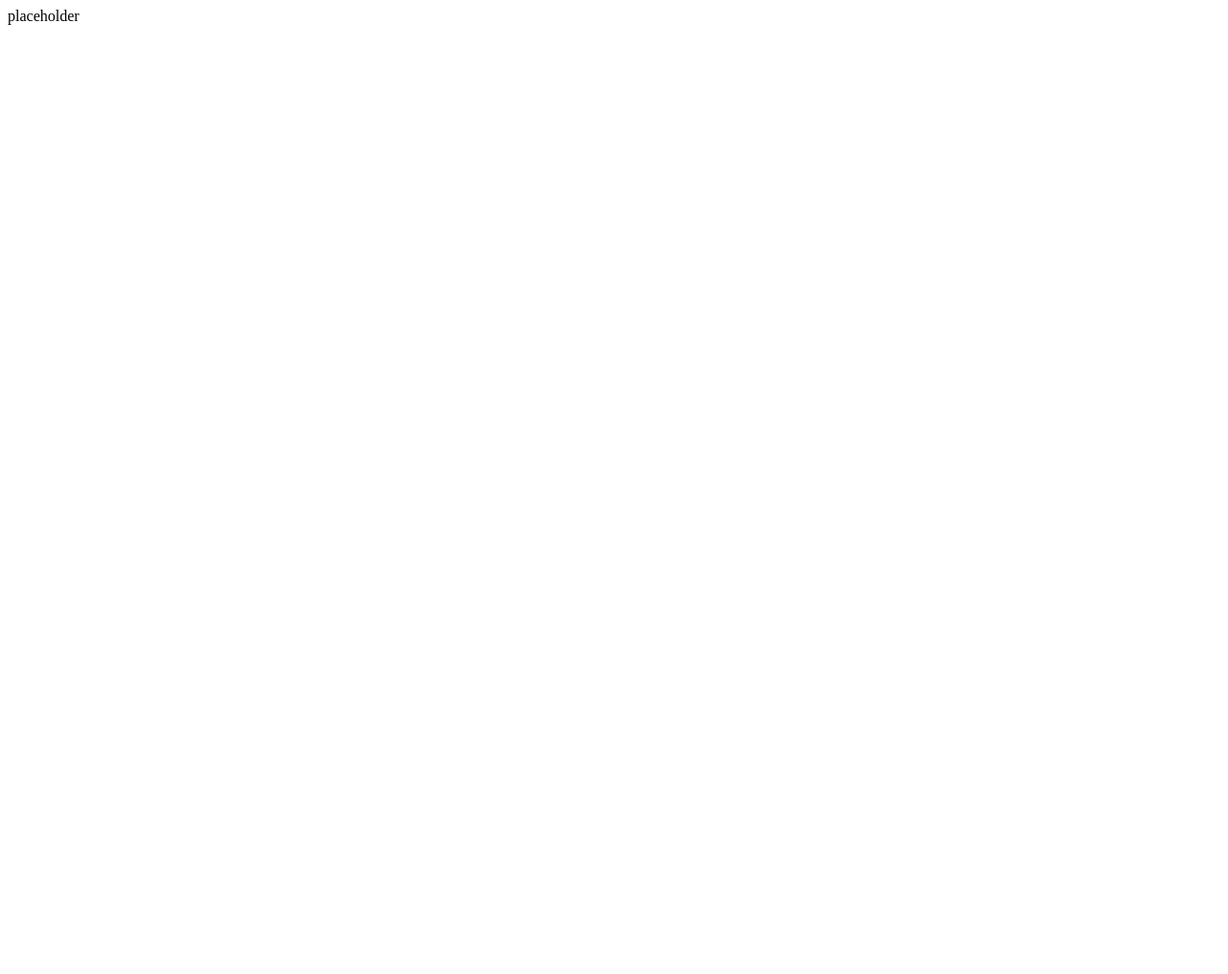
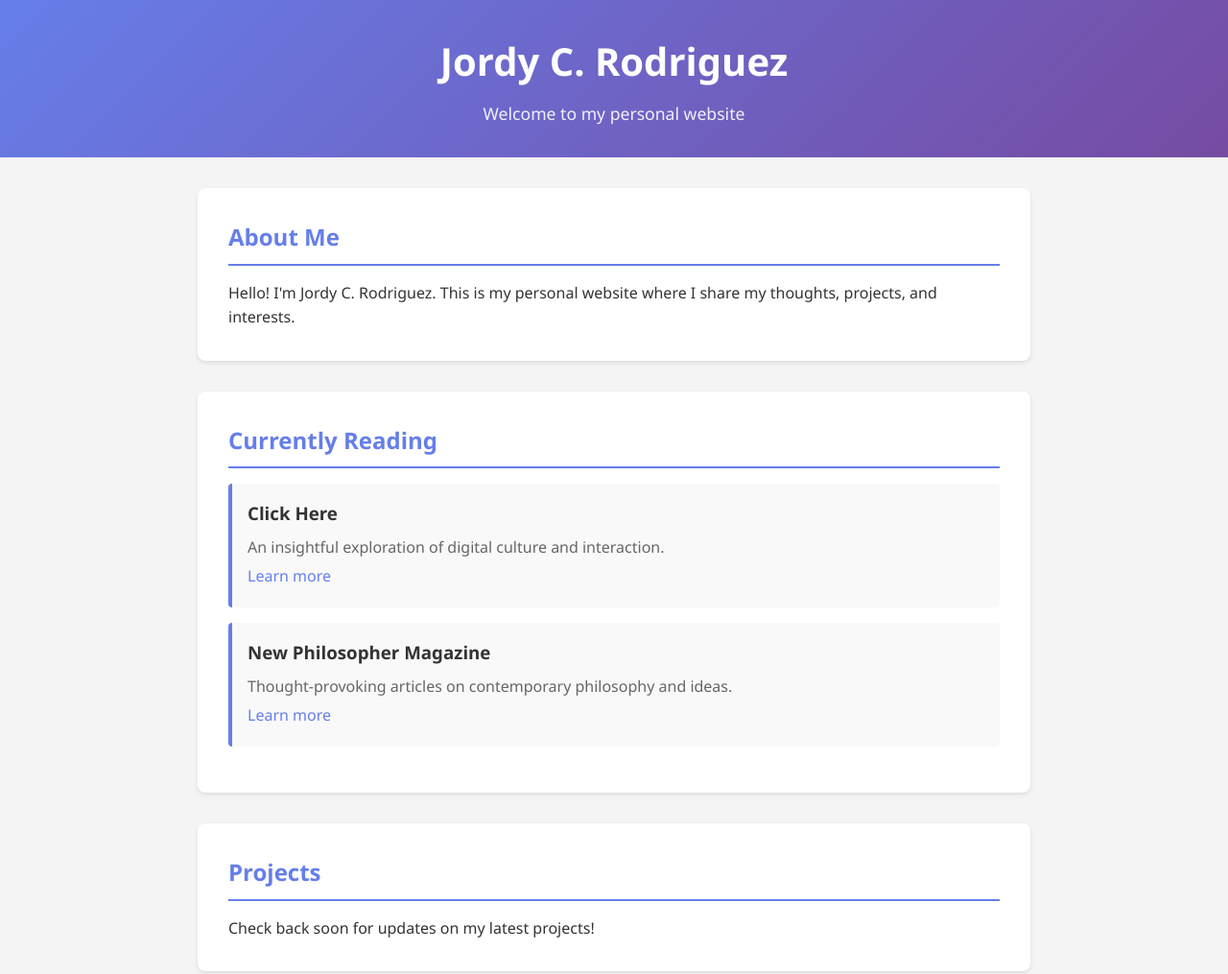
Before and after one commit to rodriguezjordyc/website, a plain HTML site: page index.html in a window 1280 px wide. Shown: the top 1015 px of the page at 96% size. Before the commit the page ends 800 px from the top, so only its background shows below. Drawn offline with Linux system fonts and the light colour scheme.

Commit message:
Revert: Restore index.html to previous state

```diff
--- a/index.html
+++ b/index.html
@@ -1 +1,130 @@
-placeholder
+<!DOCTYPE html>
+<html lang="en">
+<head>
+    <meta charset="UTF-8">
+    <meta name="viewport" content="width=device-width, initial-scale=1.0">
+    <title>Jordy C. Rodriguez</title>
+    <style>
+        * {
+            margin: 0;
+            padding: 0;
+            box-sizing: border-box;
+        }
+
+        body {
+            font-family: 'Segoe UI', Tahoma, Geneva, Verdana, sans-serif;
+            line-height: 1.6;
+            color: #333;
+            background-color: #f4f4f4;
+        }
+
+        header {
+            background: linear-gradient(135deg, #667eea 0%, #764ba2 100%);
+            color: white;
+            padding: 2rem 0;
+            text-align: center;
+        }
+
+        header h1 {
+            font-size: 2.5rem;
+            margin-bottom: 0.5rem;
+        }
+
+        header p {
+            font-size: 1.1rem;
+            opacity: 0.9;
+        }
+
+        .container {
+            max-width: 900px;
+            margin: 2rem auto;
+            padding: 0 1rem;
+        }
+
+        section {
+            background: white;
+            margin: 2rem 0;
+            padding: 2rem;
+            border-radius: 8px;
+            box-shadow: 0 2px 4px rgba(0,0,0,0.1);
+        }
+
+        section h2 {
+            color: #667eea;
+            margin-bottom: 1rem;
+            border-bottom: 2px solid #667eea;
+            padding-bottom: 0.5rem;
+        }
+
+        .book-entry {
+            margin: 1rem 0;
+            padding: 1rem;
+            background-color: #f9f9f9;
+            border-left: 4px solid #667eea;
+            border-radius: 4px;
+        }
+
+        .book-entry h3 {
+            color: #333;
+            margin-bottom: 0.5rem;
+        }
+
+        .book-entry p {
+            color: #666;
+            margin: 0.25rem 0;
+        }
+
+        a {
+            color: #667eea;
+            text-decoration: none;
+        }
+
+        a:hover {
+            text-decoration: underline;
+        }
+
+        footer {
+            text-align: center;
+            padding: 2rem;
+            color: #666;
+            border-top: 1px solid #ddd;
+        }
+    </style>
+</head>
+<body>
+    <header>
+        <h1>Jordy C. Rodriguez</h1>
+        <p>Welcome to my personal website</p>
+    </header>
+
+    <div class="container">
+        <section>
+            <h2>About Me</h2>
+            <p>Hello! I'm Jordy C. Rodriguez. This is my personal website where I share my thoughts, projects, and interests.</p>
+        </section>
+
+        <section>
+            <h2>Currently Reading</h2>
+            <div class="book-entry">
+                <h3>Click Here</h3>
+                <p>An insightful exploration of digital culture and interaction.</p>
+                <p><a href="#">Learn more</a></p>
+            </div>
+            <div class="book-entry">
+                <h3>New Philosopher Magazine</h3>
+                <p>Thought-provoking articles on contemporary philosophy and ideas.</p>
+                <p><a href="#">Learn more</a></p>
+            </div>
+        </section>
+
+        <section>
+            <h2>Projects</h2>
+            <p>Check back soon for updates on my latest projects!</p>
+        </section>
+    </div>
+
+    <footer>
+        <p>&copy; 2025 Jordy C. Rodriguez. All rights reserved.</p>
+    </footer>
+</body>
+</html>
```
